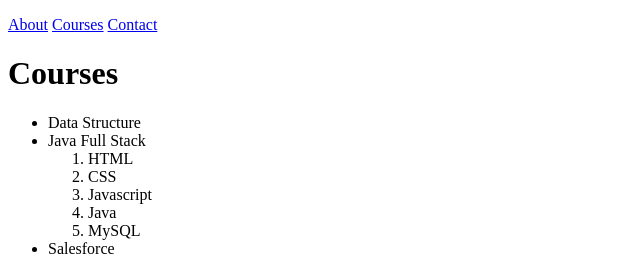
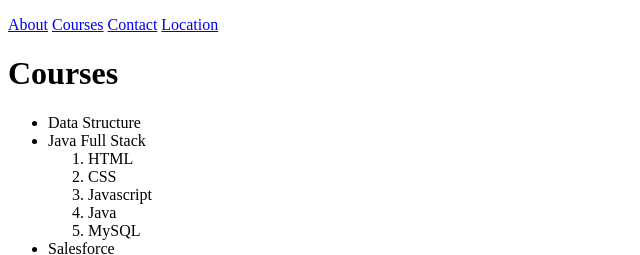
Before and after one commit to Priyanshu7566/HtmlProject.github.io, a plain HTML site: page Courses.html in a window 1280 px wide. Shown: the top 255 px of the page, 0-640 px from the left. Drawn offline with Linux system fonts and the light colour scheme.

Commit message:
Update Courses.html

```diff
--- a/Courses.html
+++ b/Courses.html
@@ -10,6 +10,7 @@
         <a href="aboutBesant.html">About</a>
         <a href="Courses.html"> Courses</a>
         <a href="Contact.html"> Contact</a>
+        <a href="Location.html"> Location</a>
     </p>
     <h1>Courses</h1>
     <ul>
```
